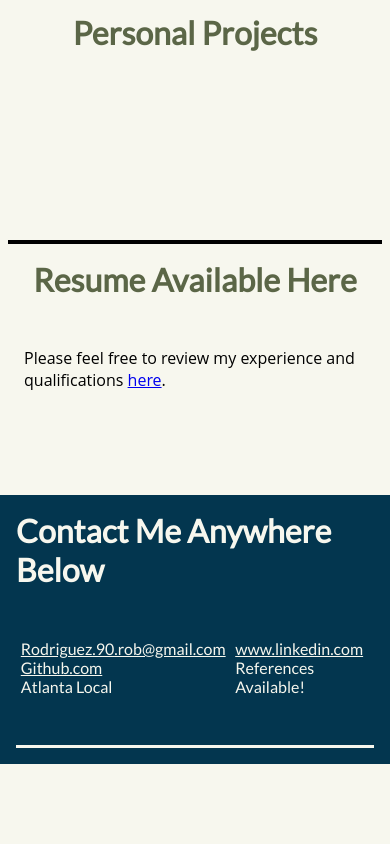
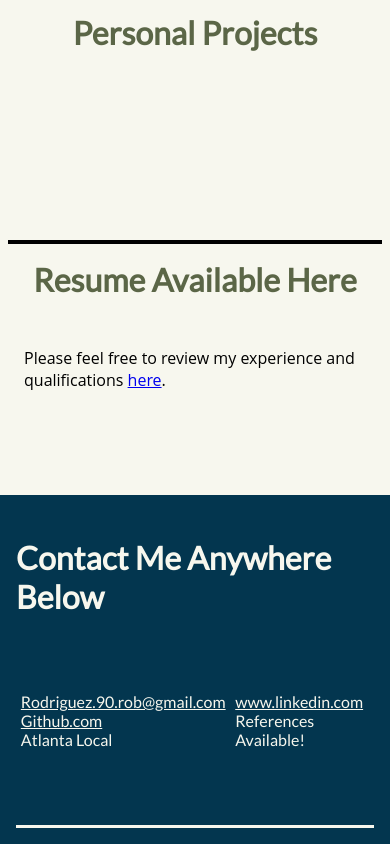
Before and after one commit to RodriguezRob/rodriguezrob.github.io, a plain HTML site: page index.html in a window 390 px wide. Shown: the part 1880-2724 px from the top of the page. Before the commit the page ends 2644 px from the top, so only its background shows below. Drawn offline with Linux system fonts and the light colour scheme.

Commit message:
Margin again

```diff
--- a/PortfolioMain/resources/gridtest.css
+++ b/PortfolioMain/resources/gridtest.css
@@ -604,7 +604,6 @@ p a{
     #infoHeader {
         width: 100%;
         grid-column: 1 / 3;
-        margin: 0 0;
 
     }
     #generate {
```
